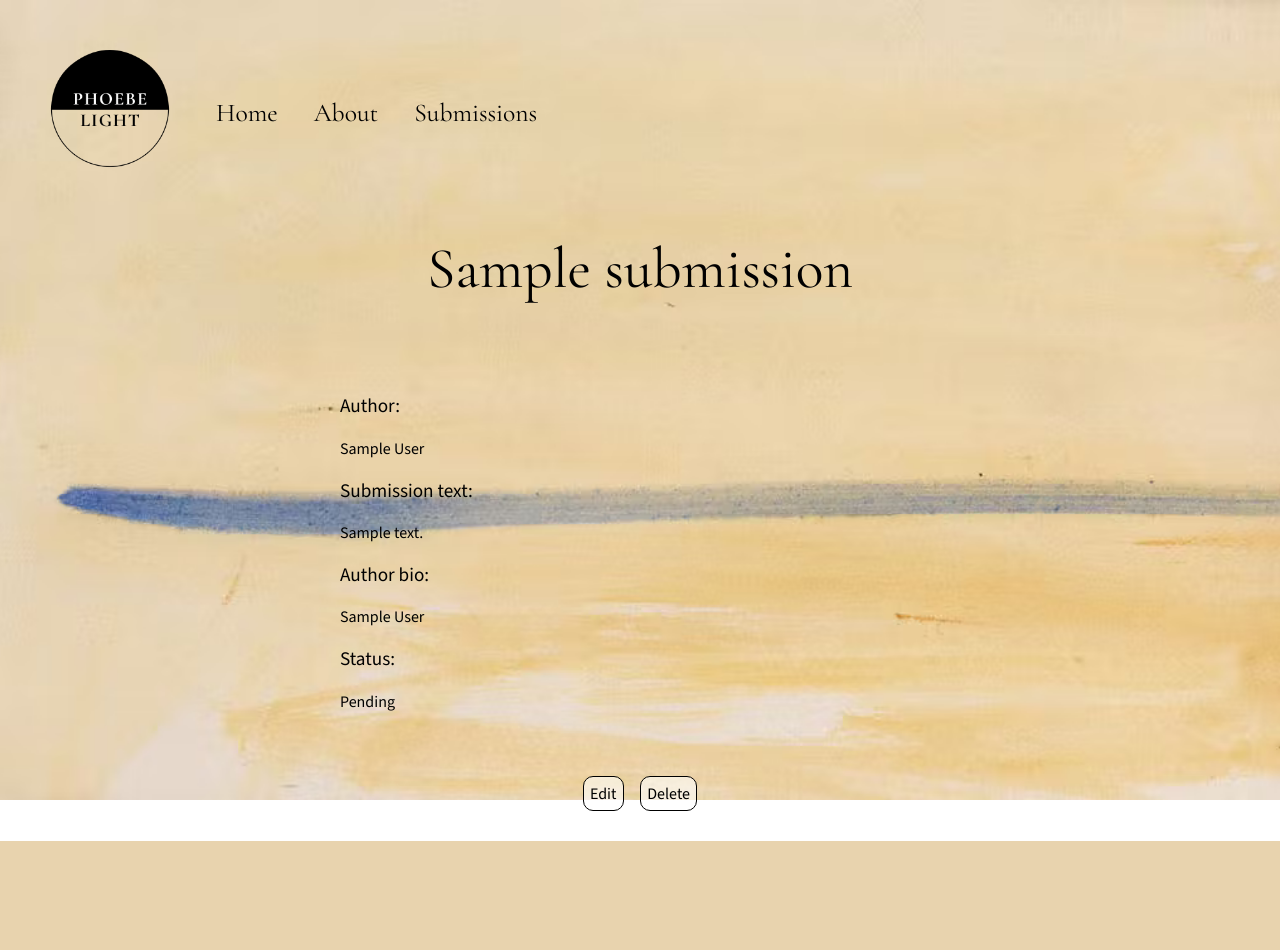
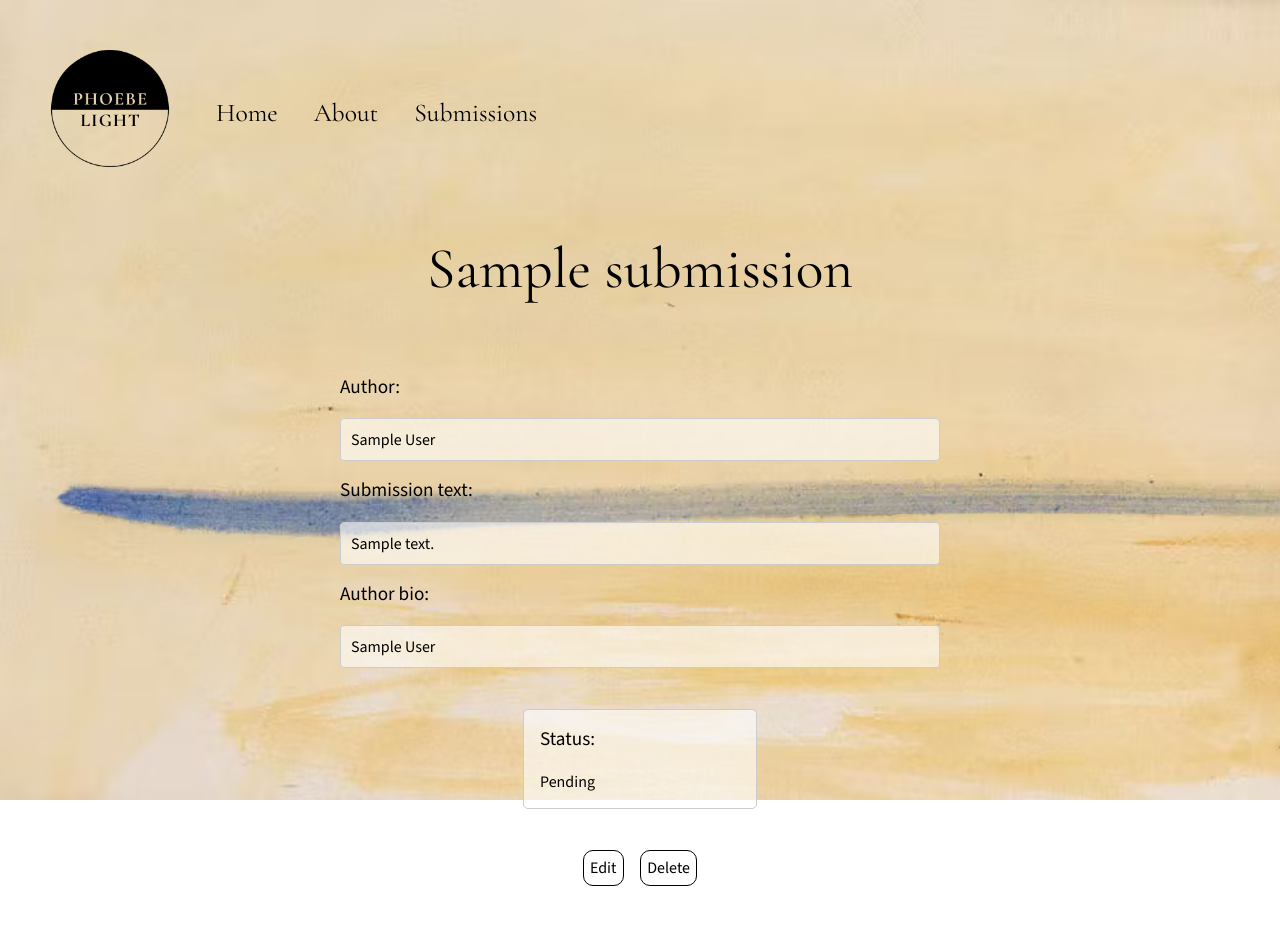
Before and after one commit to annamiriams/phoebe-light, a Django app: page /submissions/1/ in a window 1280 px wide. Before the commit the page ends 841 px from the top, so only its background shows below. Run offline with Django 5.2, Linux system fonts and the light colour scheme; tables that the repository leaves empty hold one stand-in row (values such as "Sample post"); some libraries are stand-ins or nearby versions.

Commit message:
incorporated rich text editor ckeditor and styled accordingly

```diff
--- a/accounts/templates/accounts/login.html
+++ b/accounts/templates/accounts/login.html
@@ -6,6 +6,7 @@
 <div class='login-container'>
     <form method="POST">
         {% csrf_token %}
+        {{ form.media }}
         {{ form.as_p }}
         <div class='login-prompt'>
             <button type="submit" class='btn-primary'>Log In</button>
--- a/accounts/templates/accounts/register.html
+++ b/accounts/templates/accounts/register.html
@@ -6,6 +6,7 @@
 <div class='login-container'>
     <form method="POST">
         {% csrf_token %}
+        {{ form.media }}
         {{ form.as_p }}
         <div class='login-prompt'>
             <button type="submit" class='btn-primary'>Register to Submit</button>
--- a/main_app/models.py
+++ b/main_app/models.py
@@ -1,6 +1,7 @@
 from django.db import models
 from django.conf import settings
     # Updating per refactoring of User model to accounts/models.py.
+from django_ckeditor_5.fields import CKEditor5Field
 
 class Issue(models.Model):
     STATUS = [
@@ -13,7 +14,7 @@ class Issue(models.Model):
         # Maybe try to have this increment automatically but leaving as is for now.
     custom_title = models.CharField(max_length=100, blank=True)
         # Leaves room for 'Special Issue' or the like.
-    editors_note = models.TextField(max_length=1000)
+    editors_note = CKEditor5Field()
     published_authors = models.ManyToManyField(settings.AUTH_USER_MODEL, related_name='published_issues')
         # related_name will let me reverse search (find a user's published_issues on an author's page)
     status = models.CharField(max_length=9, choices=STATUS, default='pending')
@@ -36,10 +37,10 @@ class Submission(models.Model):
 
     title = models.CharField(max_length=500, blank=False)
     author = models.CharField(max_length=100, blank=False)
-    author_bio = models.TextField(max_length=1000, blank=False)
+    author_bio = CKEditor5Field()
     created_by = models.ForeignKey(settings.AUTH_USER_MODEL, on_delete=models.CASCADE)
         # Updating per refactoring of User model to accounts/models.py.
-    submission_text = models.TextField(blank=False)
+    submission_text = CKEditor5Field()
         # No set max_length at this point.
     approval_status = models.CharField(max_length=8, choices=APPROVAL_STATUS, default='pending')
     approved_issue = models.ForeignKey(Issue, null=True, blank=True, on_delete=models.SET_NULL, related_name='submissions')
--- a/main_app/static/css/base.css
+++ b/main_app/static/css/base.css
@@ -51,6 +51,8 @@ h4 {
     font-size: 1.2em;
     margin: 0 0 1em 0;
 }
+
+
 
 p {
     font-family: "Source Sans 3", sans-serif;
--- a/main_app/static/css/submissions.css
+++ b/main_app/static/css/submissions.css
@@ -13,14 +13,30 @@
 }
 
 .submission-container p {
-    font-weight: 400;
+    font-family: "Source Sans 3", sans-serif;
+    font-optical-sizing: auto;
+    font-weight: 300;
+    font-style: normal;
+    font-size: 1em;
 }
+
+.submission-info {
+    background-color: rgba(255, 255, 255, 0.6);
+    color: #000;
+    border: 1px solid #ccc;
+    padding: 10px;
+    border-radius: 4px;
+    width: 100%;
+    box-sizing: border-box;
+    margin-bottom: 1em;
+}
+/* If other CKEditor styling comes back weird with submissions, target those by .submission-info h1, h2, etc. */
 
 form input,
 form textarea {
     background-color: rgba(255, 255, 255, 0.6);
     color: #000;
-    border: 1px solid #ccc;
+    border: 1px solid #e6c893;
     padding: 10px;
     border-radius: 4px;
     width: 100%;
@@ -48,16 +64,20 @@ form textarea {
     justify-content: center;
 }
 
-.submission-container span,
+.submission-container div,
 .btn-submit button,
 .submission-container label,
 .submission-item a,
-.submission-item span {
+.submission-item div {
     font-family: "Source Sans 3", sans-serif;
     font-optical-sizing: auto;
     font-weight: 300;
     font-style: normal;
     font-size: 1em;
+}
+
+.submission-container label {
+    font-size: 1.2em;
 }
 
 .submission-guidelines p {
@@ -94,6 +114,16 @@ form textarea {
     align-self: center;
 }
 
+.status {
+    background-color: rgba(255, 255, 255, 0.6);
+    border: 1px solid #ccc;
+    padding: 1em;
+    border-radius: 5px;
+    max-width: 200px;
+    margin: 2.6em auto;
+    text-align: left;
+}
+
 .submission-actions {
     display: flex;
     justify-content: center;
--- a/main_app/templates/main_app/issue_detail.html
+++ b/main_app/templates/main_app/issue_detail.html
@@ -19,7 +19,7 @@
             <h3>{{ submission.author }}</h3>
             {% comment %} <p>2 Poems</p></a> {% endcomment %}
             {% comment %} <h3>///</h3> {% endcomment %}
-            <p>{{ submission.submission_text }}</p>
+            <p>{{ submission.submission_text|safe }}</p>
         </li>
         {% endfor %}
     </ul>
--- a/main_app/templates/main_app/submission_detail.html
+++ b/main_app/templates/main_app/submission_detail.html
@@ -5,23 +5,37 @@
 <h1>{{ submission.title }}</h1>
 
 <div class='submission-container'>
-    <p>Author:</p>
-    <span>{{ submission.author }}</span>
-    <p>Submission text:</p>
-    <span>{{ submission.submission_text }}</span>
-    <p>Author bio:</p>
-    <span>{{ submission.author_bio }}</span>
+    <h4>Author:</h4>
+    <div class='submission-info'>
+        {{ submission.author }}
+    </div>
+    <h4>Submission text:</h4>
+    <div class='submission-info'>
+        {{ submission.submission_text|safe }}
+    </div>
+    <h4>Author bio:</h4>
+    <div class='submission-info'>
+        {{ submission.author_bio|safe }}
+    </div>
 
-    <span>
+    <div>
         {% if submission.approval_status == 'accepted' %}
-            <p>Status:</p>
-            <span>{{ submission.approval_status|capfirst}} and published in <a href="{% url 'issue-detail' submission.approved_issue.id %}" id='issue-title'>Phoebe Light: {{ submission.approved_issue}}</a>.
+        <div class='status'>
+            <h4>Status:</h4>
+            <div>
+                {{ submission.approval_status|capfirst}} and published in <a
+                href="{% url 'issue-detail' submission.approved_issue.id %}" id='issue-title'>Phoebe Light:
+                {{ submission.approved_issue }}</a>.
+                </div>
+        </div>
         {% else %}
-            <p>Status:</p>
-            <span>{{ submission.approval_status|capfirst}}
+        <div class='status'>
+            <h4>Status:</h4>
+            <div>
+                {{ submission.approval_status|capfirst}}
+            </div>
+        </div>
         {% endif %}
-    </span>
-</div>
 
         {% if submission.approval_status == 'pending' %}
         <div class='submission-actions'>
@@ -34,5 +48,7 @@
         </div>
         {% endif %}
 
+    </div>
+</div>
 
 {% endblock %}
--- a/main_app/templates/main_app/submission_form.html
+++ b/main_app/templates/main_app/submission_form.html
@@ -20,6 +20,7 @@
     <form action="" method="post" autocomplete="off">
         {% csrf_token %}
         <table>
+            {{ form.media }}
             {{ form.as_p }}
         </table>
         <div class='btn-submit'>
@@ -37,9 +38,9 @@
         {% comment %} <a href='{% url ' submission-detail' submission.id %}'> {% endcomment %}
             <li class='submission-item'>
                 <h4 class='submission-title'>{{ submission.title }}</h4>
-                <span>Status: {{ submission.approval_status|capfirst }}</span>
+                <div>Status: {{ submission.approval_status|capfirst }}</div>
                 {% if submission.approval_status == 'accepted' %}
-                <span>Published in: {{ submission.approved_issue}}</span>
+                <div>Published in: {{ submission.approved_issue}}</div>
                 <br>
                 {% endif %}
                 <a href='{% url 'submission-detail' submission.id %}' class='btn-secondary'>View</a>
--- a/phoebelight/urls.py
+++ b/phoebelight/urls.py
@@ -21,4 +21,5 @@ urlpatterns = [
     path('admin/', admin.site.urls),
     path('', include('main_app.urls')),
     path('accounts/', include('accounts.urls')),
+    path("ckeditor5/", include('django_ckeditor_5.urls'), name="ck_editor_5_upload_file"),
 ]
--- a/templates/includes/header.html
+++ b/templates/includes/header.html
@@ -2,7 +2,7 @@
 <header class='header-container'>
     <div>
         <a href="/">
-            <img src="{% static 'images/phoebe_light_logo.png' %}" alt="The Phoebe Light Logo" class='logo-img' />
+            <img src="{% static 'images/PL-logo.png' %}" alt="The Phoebe Light Logo" class='logo-img' />
         </a>
     </div>
     <nav>
```
Also changed, not shown: main_app/static/css/ckeditor_custom.css (added, +30 -0 lines), phoebelight/settings.py (+39 -0 lines), main_app/migrations/0006_alter_issue_editors_note_alter_submission_author_bio_and_more.py (added), main_app/static/images/PL-logo.png (added), main_app/static/images/phoebe_light_logo.png (deleted), 2 other files. Lines whose indentation alone changed are shown as unchanged.
